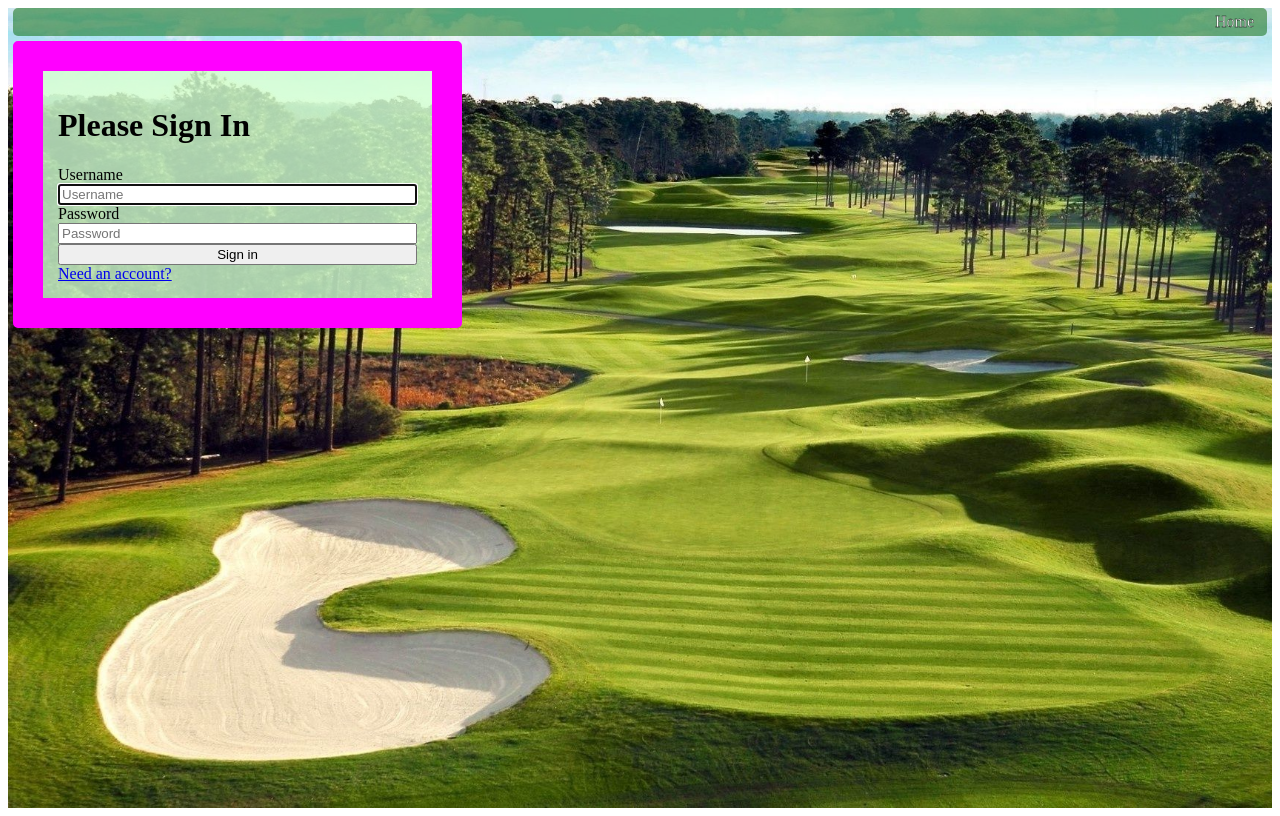
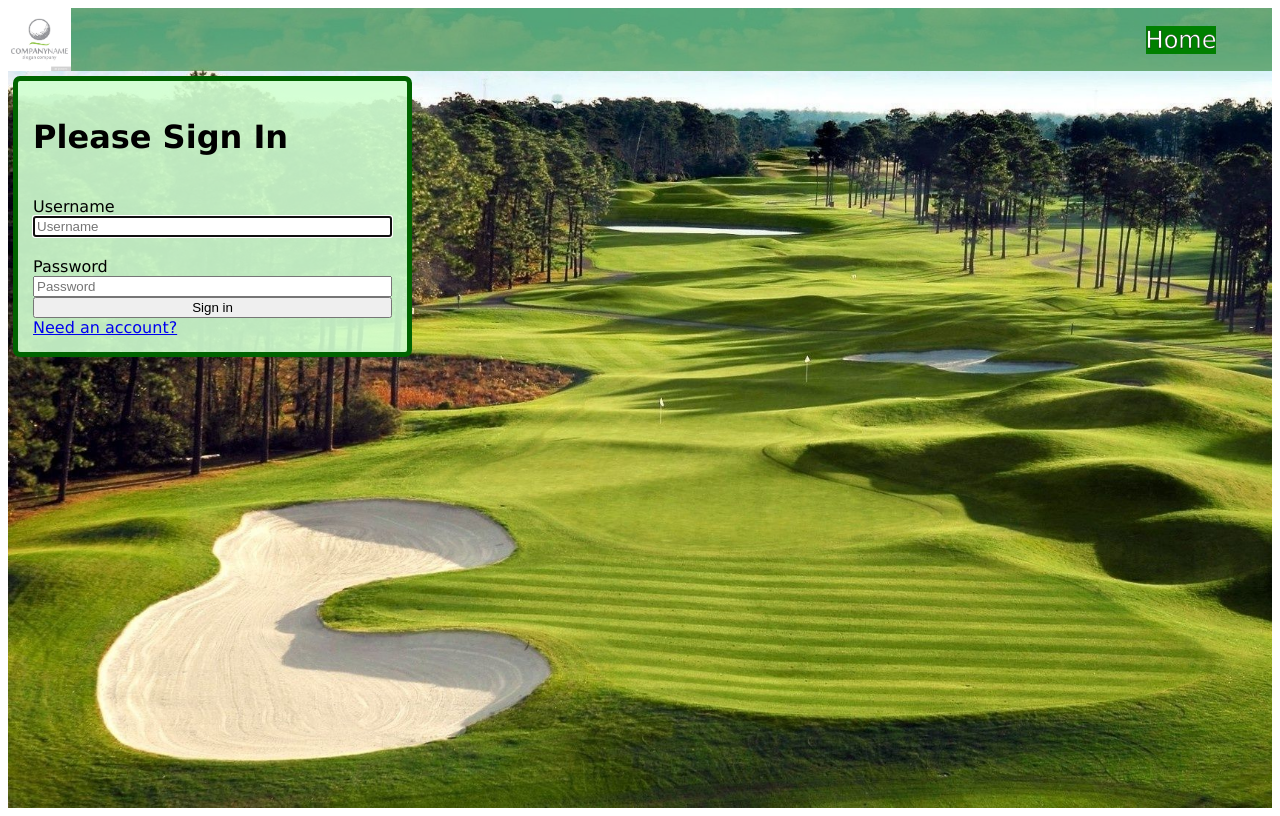
Before and after one commit to dschneiderman12/c-sharp-final-capstone-team-2, a Vue app in the folder vue/: page /login in a window 1280 px wide. Built offline with nearby package versions, Linux system fonts and the light colour scheme.

Commit message:
login page styling

```diff
--- a/vue/src/App.vue
+++ b/vue/src/App.vue
@@ -1,45 +1,82 @@
 <template>
   <div id="app">
     <div id="nav">
-      <router-link class="homeLink" v-bind:to="{ name: 'home' }">Home</router-link>&nbsp;&nbsp;
-      <router-link v-bind:to="{ name: 'logout' }" v-if="$store.state.token != ''">Logout</router-link>
+
+      <img src="@/images/golfLogo.png" alt="templogo" />
+
+       <div class="nav-link">
+        <router-link class="homeLink" v-bind:to="{ name: 'home' }"
+          >Home</router-link
+        >&nbsp;&nbsp;
+        <router-link
+          v-bind:to="{ name: 'logout' }"
+          v-if="$store.state.token != ''"
+          >Logout</router-link
+        >
+      </div>
     </div>
     <router-view />
   </div>
 </template>
 <style scoped>
+* {
+  font-family: "Lucida Sans", "Lucida Sans Regular", "Lucida Grande",
+    "Lucida Sans Unicode", Geneva, Verdana, sans-serif;
+}
+.homeLink {
+  text-decoration: none;
 
+  text-shadow: darkslateblue;
+  color: white;
+  font-size: x-large;
+  -webkit-text-stroke-width: 0.3px;
+  -webkit-text-stroke-color: rgb(0, 0, 0);
+  background-color: green;
+}
+#login {
+  background-color: rgba(209, 255, 209, 0.9);
+  border-color: darkgreen;
+  border-style: solid;
+  border-width: 5px;
+  border-radius: 7px;
+  padding: 5px;
+  margin: 5px;
+  width: 30%;
+}
 
-.homeLink{
-  text-decoration: none;
-  color: white;
-  -webkit-text-stroke-width: 0.3px;
-  -webkit-text-stroke-color:rgb(0, 0, 0);
+#nav  > img
+{
+  max-width: 5%;
+  margin-right: 85%;
+}
+#nav {
+  /* height: 5vh; */
+  background-color: rgba(0, 100, 0, 0.5);
+  /* border-radius: 7px;
+  padding: 5px; */
+
+  display: flex;
+  flex-direction: row;
+ align-items: center;
+  /* justify-content: flex-end; */
 
 }
-#login{
-
- background-color:rgba(209, 255, 209, 0.8);
-  border-radius: 5px;
-  padding: 5px;
-  width: 30%;
-  margin: 5px;
-
-  }
-
-#nav{
-  background-color:rgba( 0, 100, 0, 0.5);
-  border-radius: 5px;
-  padding: 5px;
-  display: flex;
-  justify-content: flex-end;
-  margin: 5px;
-}
-#app{
+#app {
   max-width: 100%;
   min-height: 100vh;
-  background: url('images/golfCourse1.jpg') ;
-background-size:cover;
+  background: url("images/golfCourse1.jpg"),
+   linear-gradient(to bottom, #efe8f5, #8845e0);
+  background-size: cover;
 }
+#nav > div {
 
+  /* display: flex;
+  justify-content: flex-end; */
+  /* width: 400px; */
+  /* margin-left: 90%; */
+}
+router-link {
+  background-color: green;
+  height: 100px;
+}
 </style>
--- a/vue/src/views/Login.vue
+++ b/vue/src/views/Login.vue
@@ -12,6 +12,7 @@
       >
         Thank you for registering, please sign in.
       </div>
+
       <label for="username" class="sr-only">Username</label>
       <input
         type="text"
@@ -80,10 +81,11 @@ export default {
   display: flex;
   flex-direction: column;
   padding: 10px;
-
-
+  /* width: 20%; */
 
 }
-#login
-{border: fuchsia, solid, 30px }
+.sr-only{
+  margin-top: 20px;
+}
+
 </style>
```
Also changed, not shown: vue/src/images/golfLogo.png (added), vue/src/images/templogo.jpg (added).
